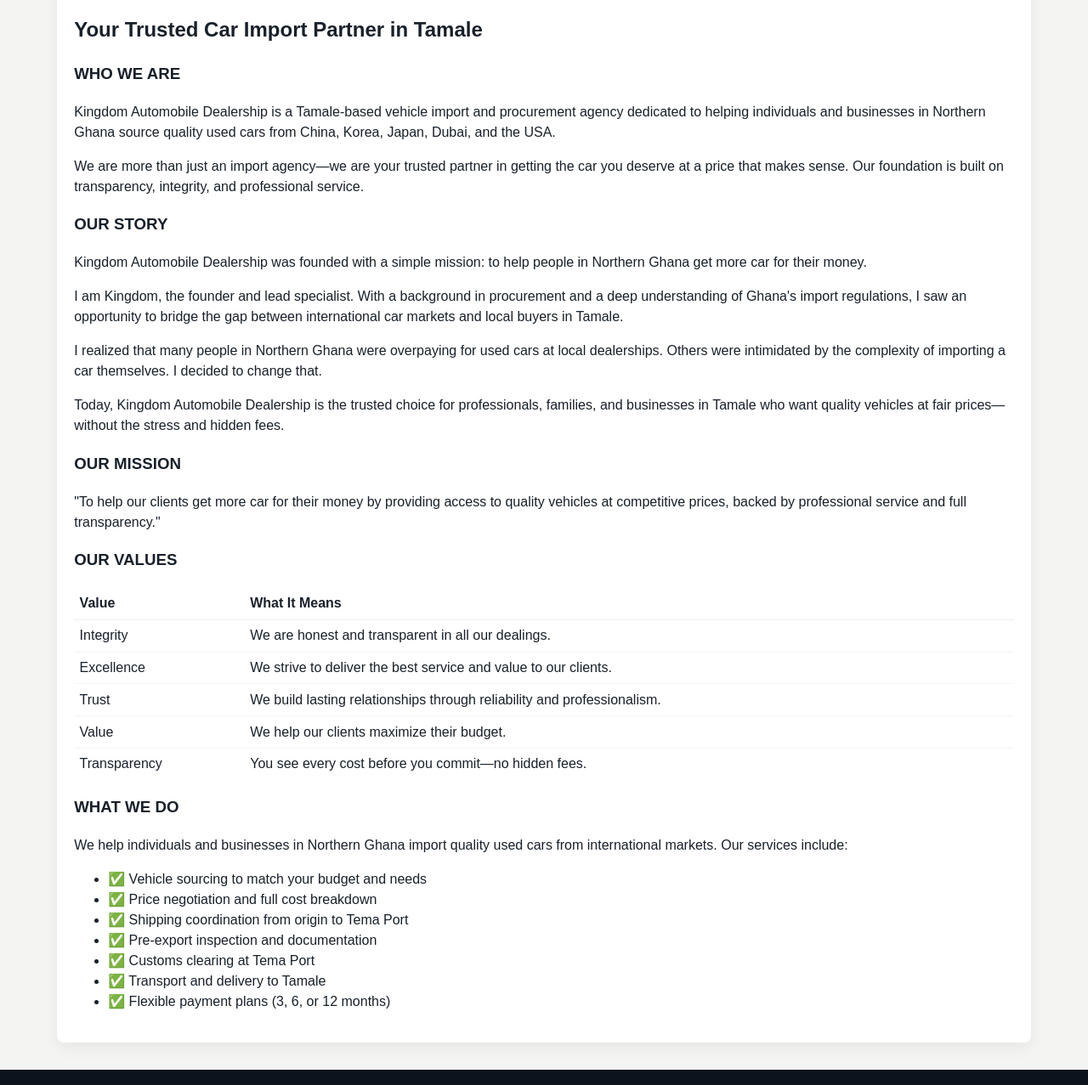
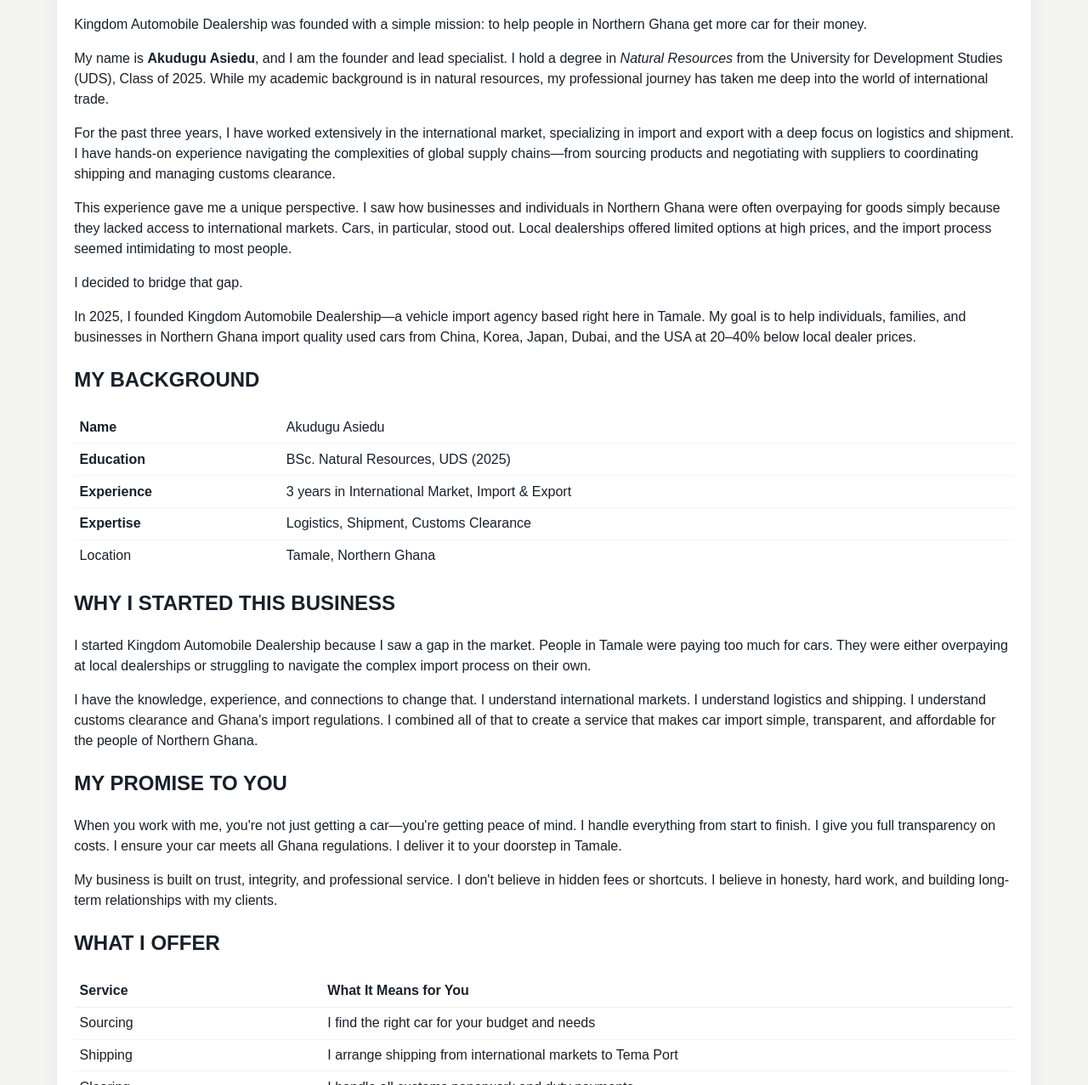
Before and after one commit to junior-3dmund/Kingdom_AutoMobile, a website: page about.html in a window 1280 px wide. Shown: the part 187-1464 px from the top of the page at 85% size. Drawn offline with Linux system fonts and the light colour scheme.

Commit message:
Update About page with founder story and background

```diff
--- a/about.html
+++ b/about.html
@@ -21,48 +21,70 @@
 
 <main class="container" style="padding:2rem 1rem;">
   <article class="panel" style="background:#fff;padding:1.25rem;border-radius:8px;box-shadow:0 6px 18px rgba(17,24,39,0.06);">
-    <h1>ABOUT US</h1>
-    <h2>Your Trusted Car Import Partner in Tamale</h2>
+    <h1>OUR STORY</h1>
+    <p>Kingdom Automobile Dealership was founded with a simple mission: to help people in Northern Ghana get more car for their money.</p>
 
-    <h3>WHO WE ARE</h3>
-    <p>Kingdom Automobile Dealership is a Tamale-based vehicle import and procurement agency dedicated to helping individuals and businesses in Northern Ghana source quality used cars from China, Korea, Japan, Dubai, and the USA.</p>
+    <p>My name is <strong>Akudugu Asiedu</strong>, and I am the founder and lead specialist. I hold a degree in <em>Natural Resources</em> from the University for Development Studies (UDS), Class of 2025. While my academic background is in natural resources, my professional journey has taken me deep into the world of international trade.</p>
 
-    <p>We are more than just an import agency—we are your trusted partner in getting the car you deserve at a price that makes sense. Our foundation is built on transparency, integrity, and professional service.</p>
+    <p>For the past three years, I have worked extensively in the international market, specializing in import and export with a deep focus on logistics and shipment. I have hands-on experience navigating the complexities of global supply chains—from sourcing products and negotiating with suppliers to coordinating shipping and managing customs clearance.</p>
 
-    <h3>OUR STORY</h3>
-    <p>Kingdom Automobile Dealership was founded with a simple mission: to help people in Northern Ghana get more car for their money.</p>
-    <p>I am Kingdom, the founder and lead specialist. With a background in procurement and a deep understanding of Ghana's import regulations, I saw an opportunity to bridge the gap between international car markets and local buyers in Tamale.</p>
-    <p>I realized that many people in Northern Ghana were overpaying for used cars at local dealerships. Others were intimidated by the complexity of importing a car themselves. I decided to change that.</p>
-    <p>Today, Kingdom Automobile Dealership is the trusted choice for professionals, families, and businesses in Tamale who want quality vehicles at fair prices—without the stress and hidden fees.</p>
+    <p>This experience gave me a unique perspective. I saw how businesses and individuals in Northern Ghana were often overpaying for goods simply because they lacked access to international markets. Cars, in particular, stood out. Local dealerships offered limited options at high prices, and the import process seemed intimidating to most people.</p>
 
-    <h3>OUR MISSION</h3>
-    <p>&quot;To help our clients get more car for their money by providing access to quality vehicles at competitive prices, backed by professional service and full transparency.&quot;</p>
+    <p>I decided to bridge that gap.</p>
 
-    <h3>OUR VALUES</h3>
+    <p>In 2025, I founded Kingdom Automobile Dealership—a vehicle import agency based right here in Tamale. My goal is to help individuals, families, and businesses in Northern Ghana import quality used cars from China, Korea, Japan, Dubai, and the USA at 20–40% below local dealer prices.</p>
+
+    <h2>MY BACKGROUND</h2>
     <table style="width:100%;border-collapse:collapse;margin-bottom:1rem">
-      <thead>
-        <tr><th style="text-align:left;padding:.4rem;border-bottom:1px solid #eee">Value</th><th style="text-align:left;padding:.4rem;border-bottom:1px solid #eee">What It Means</th></tr>
-      </thead>
       <tbody>
-        <tr><td style="padding:.4rem;border-bottom:1px solid #f4f4f6">Integrity</td><td style="padding:.4rem;border-bottom:1px solid #f4f4f6">We are honest and transparent in all our dealings.</td></tr>
-        <tr><td style="padding:.4rem;border-bottom:1px solid #f4f4f6">Excellence</td><td style="padding:.4rem;border-bottom:1px solid #f4f4f6">We strive to deliver the best service and value to our clients.</td></tr>
-        <tr><td style="padding:.4rem;border-bottom:1px solid #f4f4f6">Trust</td><td style="padding:.4rem;border-bottom:1px solid #f4f4f6">We build lasting relationships through reliability and professionalism.</td></tr>
-        <tr><td style="padding:.4rem;border-bottom:1px solid #f4f4f6">Value</td><td style="padding:.4rem;border-bottom:1px solid #f4f4f6">We help our clients maximize their budget.</td></tr>
-        <tr><td style="padding:.4rem">Transparency</td><td style="padding:.4rem">You see every cost before you commit—no hidden fees.</td></tr>
+        <tr><td style="padding:.4rem;border-bottom:1px solid #f4f4f6"><strong>Name</strong></td><td style="padding:.4rem;border-bottom:1px solid #f4f4f6">Akudugu Asiedu</td></tr>
+        <tr><td style="padding:.4rem;border-bottom:1px solid #f4f4f6"><strong>Education</strong></td><td style="padding:.4rem;border-bottom:1px solid #f4f4f6">BSc. Natural Resources, UDS (2025)</td></tr>
+        <tr><td style="padding:.4rem;border-bottom:1px solid #f4f4f6"><strong>Experience</strong></td><td style="padding:.4rem;border-bottom:1px solid #f4f4f6">3 years in International Market, Import & Export</td></tr>
+        <tr><td style="padding:.4rem;border-bottom:1px solid #f4f4f6"><strong>Expertise</strong></td><td style="padding:.4rem;border-bottom:1px solid #f4f4f6">Logistics, Shipment, Customs Clearance</td></tr>
+        <tr><td style="padding:.4rem">Location</td><td style="padding:.4rem">Tamale, Northern Ghana</td></tr>
       </tbody>
     </table>
 
-    <h3>WHAT WE DO</h3>
-    <p>We help individuals and businesses in Northern Ghana import quality used cars from international markets. Our services include:</p>
-    <ul>
-      <li>✅ Vehicle sourcing to match your budget and needs</li>
-      <li>✅ Price negotiation and full cost breakdown</li>
-      <li>✅ Shipping coordination from origin to Tema Port</li>
-      <li>✅ Pre-export inspection and documentation</li>
-      <li>✅ Customs clearing at Tema Port</li>
-      <li>✅ Transport and delivery to Tamale</li>
-      <li>✅ Flexible payment plans (3, 6, or 12 months)</li>
-    </ul>
+    <h2>WHY I STARTED THIS BUSINESS</h2>
+    <p>I started Kingdom Automobile Dealership because I saw a gap in the market. People in Tamale were paying too much for cars. They were either overpaying at local dealerships or struggling to navigate the complex import process on their own.</p>
+
+    <p>I have the knowledge, experience, and connections to change that. I understand international markets. I understand logistics and shipping. I understand customs clearance and Ghana's import regulations. I combined all of that to create a service that makes car import simple, transparent, and affordable for the people of Northern Ghana.</p>
+
+    <h2>MY PROMISE TO YOU</h2>
+    <p>When you work with me, you're not just getting a car—you're getting peace of mind. I handle everything from start to finish. I give you full transparency on costs. I ensure your car meets all Ghana regulations. I deliver it to your doorstep in Tamale.</p>
+
+    <p>My business is built on trust, integrity, and professional service. I don't believe in hidden fees or shortcuts. I believe in honesty, hard work, and building long-term relationships with my clients.</p>
+
+    <h2>WHAT I OFFER</h2>
+    <table style="width:100%;border-collapse:collapse;margin-bottom:1rem">
+      <thead>
+        <tr><th style="text-align:left;padding:.4rem;border-bottom:1px solid #eee">Service</th><th style="text-align:left;padding:.4rem;border-bottom:1px solid #eee">What It Means for You</th></tr>
+      </thead>
+      <tbody>
+        <tr><td style="padding:.4rem;border-bottom:1px solid #f4f4f6">Sourcing</td><td style="padding:.4rem;border-bottom:1px solid #f4f4f6">I find the right car for your budget and needs</td></tr>
+        <tr><td style="padding:.4rem;border-bottom:1px solid #f4f4f6">Shipping</td><td style="padding:.4rem;border-bottom:1px solid #f4f4f6">I arrange shipping from international markets to Tema Port</td></tr>
+        <tr><td style="padding:.4rem;border-bottom:1px solid #f4f4f6">Clearing</td><td style="padding:.4rem;border-bottom:1px solid #f4f4f6">I handle all customs paperwork and duty payments</td></tr>
+        <tr><td style="padding:.4rem;border-bottom:1px solid #f4f4f6">Delivery</td><td style="padding:.4rem;border-bottom:1px solid #f4f4f6">I transport your car to Tamale</td></tr>
+        <tr><td style="padding:.4rem">Full Transparency</td><td style="padding:.4rem">You see every cost before you commit</td></tr>
+        <tr><td style="padding:.4rem">After-Sales Support</td><td style="padding:.4rem">I follow up and connect you with trusted mechanics</td></tr>
+      </tbody>
+    </table>
+
+    <h2>MY QUALIFICATIONS</h2>
+    <table style="width:100%;border-collapse:collapse;margin-bottom:1rem">
+      <tbody>
+        <tr><td style="padding:.4rem;border-bottom:1px solid #f4f4f6"><strong>Qualification</strong></td><td style="padding:.4rem;border-bottom:1px solid #f4f4f6"><strong>Why It Matters</strong></td></tr>
+        <tr><td style="padding:.4rem;border-bottom:1px solid #f4f4f6">BSc. Natural Resources, UDS</td><td style="padding:.4rem;border-bottom:1px solid #f4f4f6">Strong analytical and problem-solving skills</td></tr>
+        <tr><td style="padding:.4rem;border-bottom:1px solid #f4f4f6">3 Years in International Trade</td><td style="padding:.4rem;border-bottom:1px solid #f4f4f6">Deep understanding of global supply chains</td></tr>
+        <tr><td style="padding:.4rem;border-bottom:1px solid #f4f4f6">Logistics &amp; Shipment Expertise</td><td style="padding:.4rem;border-bottom:1px solid #f4f4f6">I coordinate complex shipments with ease</td></tr>
+        <tr><td style="padding:.4rem">Local Presence in Tamale</td><td style="padding:.4rem">You can meet me face to face—no strangers</td></tr>
+      </tbody>
+    </table>
+
+    <h2>MY COMMITMENT</h2>
+    <blockquote style="background:#fbfbfb;padding:12px;border-left:4px solid #111821;border-radius:6px">"I am committed to helping you get the best car for your money—with full transparency, no hidden fees, and professional service from start to finish."</blockquote>
+
+    <p style="margin-top:1rem">Kingdom Automobile Dealership<br><strong>"Drive Like Royalty"</strong></p>
   </article>
 </main>
 
```
